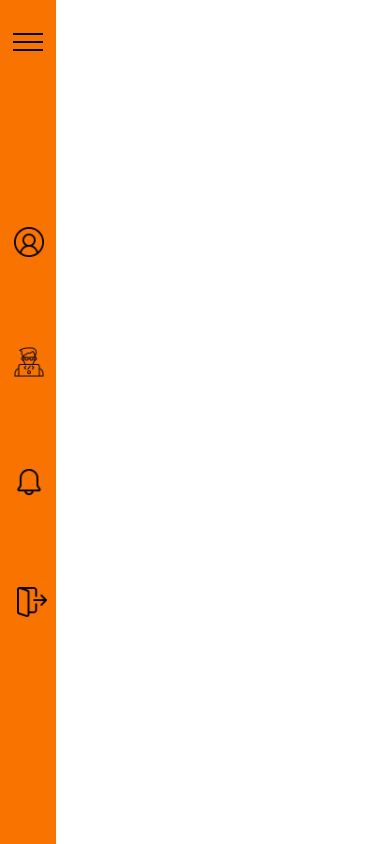
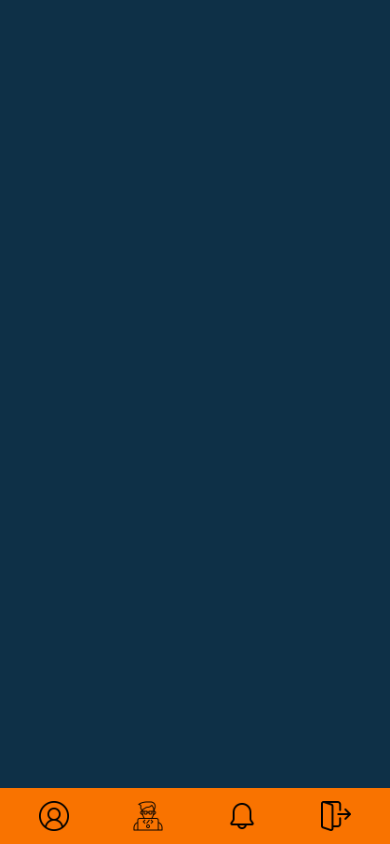
Before and after one commit to Sebastian-123-web/codeJunior, a React (Create React App) app: page /mn in a window 390 px wide. Built offline with nearby package versions, Linux system fonts and the light colour scheme.

Commit message:
cambios sebasG

```diff
--- a/src/components/CompanyPage/Developers/Perfil/PerfilDeveloperCompany.jsx
+++ b/src/components/CompanyPage/Developers/Perfil/PerfilDeveloperCompany.jsx
@@ -2,7 +2,7 @@ import './PerfilDeveloperCompany.css'
 import { useEffect, useState } from "react"
 import { DataDevCom } from '../../../../services/DataDevCom'
 
-const PerfildeveloperCompany = () => {
+const PerfildeveloperCompany = (props) => {
 
     const [ dev, setDev ] = useState([])
 
@@ -12,8 +12,8 @@ const PerfildeveloperCompany = () => {
     }
 
     useEffect( () => {
-        fetchDev(2, "developers");
-    }, [] )
+        fetchDev(props.id, "developers");
+    }, [props.id] )
 
     return (
         <div className="container2">
--- a/src/components/CompanyPage/DevelopersSection/Developers/Developers.css
+++ b/src/components/CompanyPage/DevelopersSection/Developers/Developers.css
@@ -2,6 +2,7 @@
 .company-dev-users {
   font-family: "Poppins", sans-serif;
   display: flex;
+  height: 100vh;
 }
 
 .company-dev-users_box {
@@ -11,6 +12,14 @@
   flex-wrap: wrap;
   max-width: 1200px;
   margin: 0 auto;
+}
+
+@media screen and (max-width:760px) {
+  .company-dev-users_box {
+    flex-direction: column;
+    justify-content: space-evenly;
+    align-items: center;
+  }
 }
 
 .company-dev-users__cards {
@@ -125,7 +134,9 @@ p {
     overflow: scroll;
     overflow-x: hidden;
     width: 70rem;
-    height: 45rem;
+    max-width: 70rem;
+    height: 40rem;
+    max-height: 40rem;
     background-color: #fff;
     margin: 0 auto;
     position: absolute;
--- a/src/components/CompanyPage/DevelopersSection/Developers/Developers.js
+++ b/src/components/CompanyPage/DevelopersSection/Developers/Developers.js
@@ -8,6 +8,7 @@ import PerfildeveloperCompany from '../../Developers/Perfil/PerfilDeveloperCompa
 export default function Developers() {
   const [ data, setData ] = useState([]);
   const [ modal, setModal ] = useState(false);
+  const [ userId, setUserId ]= useState("")
 
   const DataDevCom = async () => {
     const response = await DataComDev();
@@ -26,7 +27,10 @@ export default function Developers() {
       <section className='company-dev-users'>
         <section className='company-dev-users_box'>
           {data.length > 0 && data.map((event) => (
-            <div className='company-dev-users__cards' onClick={() => setModal(!modal)}>
+            <div className='company-dev-users__cards' onClick={() => {
+              setModal(!modal);
+              setUserId(event.id);
+            }}>
 
               <div className='users-cards-header'>
                 <div className='users-cards-header__banner'>
@@ -50,13 +54,12 @@ export default function Developers() {
 
             </div>
           ))}
-
         </section>
       </section>
       <section className={`company-dev-users-modal ${modal && 'activeCompany-dev-users-modal'}`} >
         <div className={`background-modal ${modal && 'activeBackground-modal'}`} onClick={() => setModal(!modal)}></div>
         <section className={`dev-users_modal ${modal && 'activeDev-users_modal'}`}>
-          <PerfildeveloperCompany/>
+          <PerfildeveloperCompany id={userId}/>
         </section>
       </section>
     </section>
--- a/src/components/CompanyPage/DevelopersSection/SearchDevelopers/SearchDevelopers.css
+++ b/src/components/CompanyPage/DevelopersSection/SearchDevelopers/SearchDevelopers.css
@@ -2,6 +2,7 @@
   max-width: 1200px;
   margin: 0 auto;
   padding: 1.2rem 0 2.5rem 0;
+  display: flex;
 }
 
 .company-dev-search_box {
@@ -26,7 +27,7 @@
 
 .company-dev-search_box > button {
   width: 5rem;
-    background: #F8F8F8;
+  background: #f8f8f8;
   cursor: pointer;
   height: 45.2px;
   border-radius: 0 15px 15px 0;
@@ -35,5 +36,22 @@
 }
 
 .company-dev-search_box > button:hover {
-    background-color: #F0F0F0;
+  background-color: #f0f0f0;
 }
+
+@media screen and (max-width: 760px) {
+  .company-dev-search {
+    width: 80%;
+    justify-content: center;
+    align-items: center;
+  }
+
+  .company-dev-search_box {
+    width: 100%;
+    margin-left: 0;
+  }
+
+  .company-dev-search_box > input {
+    width: 100%;
+  }
+}
--- a/src/components/CompanyPage/MenuEnterprise/MenuEnterprise.css
+++ b/src/components/CompanyPage/MenuEnterprise/MenuEnterprise.css
@@ -11,7 +11,7 @@
 
 .outlet {
   flex-grow: 1;
-  background-color: #fff;
+  /* background-color: #fff; */
 }
 
 .menu {
@@ -26,6 +26,7 @@
     flex-direction: column;
 }
 
+
 .menu-fixed {
   width: 4rem;
   height: 100vh;
@@ -36,6 +37,9 @@
 .menu__dc-fixed {
   width: 16rem;
 }
+
+
+
 
 .nav {
   display: flex;
@@ -94,6 +98,7 @@
     transition: all .3s;
 }
 
+
 /*
     HAMBURGUESA
 */
@@ -137,3 +142,61 @@
   .activeLine3__bars-menu {
     transform: rotate(-45deg) translate(-4px, 2px);
   }
+
+
+@media screen and (max-width:760px) {
+  .rola {
+    flex-direction: column;
+  }
+
+  .bars__menu {
+   display: none;
+  }
+
+  .menu {
+    position: fixed;
+    z-index: 1;
+    bottom: 0;
+    min-width: 100%;
+    height: 4rem;
+    min-height: 4rem;
+    /* background-color: red; */
+  }
+
+  .menu-fixed {
+   /* display: none; */
+    background-color: red;
+    min-width: none;
+    width: 100%;
+    height: 4rem;
+  }
+
+  .nav {
+    width: 100%;
+  height: 100%;
+  }
+
+  .list {
+    flex-direction: row !important;
+    height: 100%;
+    width: 100%;
+  }
+
+  .list li {
+    width: 1rem;
+  }
+
+  .links {
+    width: 1rem;
+    display: flex;
+    flex-direction: column;
+  }
+
+  .icon-enterprise {
+    margin: 0px !important;
+  }
+
+  .link-name {
+    display: none;
+  }
+ }
--- a/src/components/DevelopersPage/MenuDeveloper/MenuDeveloper.css
+++ b/src/components/DevelopersPage/MenuDeveloper/MenuDeveloper.css
@@ -1,4 +1,4 @@
-@import url('https://fonts.googleapis.com/css2?family=Poppins:ital,wght@0,200;0,300;0,400;0,500;1,600&display=swap');
+/* @import url('https://fonts.googleapis.com/css2?family=Poppins:ital,wght@0,200;0,300;0,400;0,500;1,600&display=swap');
 
 /*
     MENU
--- a/src/components/DevelopersPage/MenuDeveloper/MenuDeveloper.js
+++ b/src/components/DevelopersPage/MenuDeveloper/MenuDeveloper.js
@@ -1,6 +1,6 @@
 import { NavLink, Outlet } from 'react-router-dom'
 import { useState } from 'react'
-import './MenuDeveloper.css'
+// import './MenuDeveloper.css'
 
 import developer from '../../../assets/MenuEnterpriseIcons/developer.png'
 import logout from '../../../assets/MenuEnterpriseIcons/logout.png'
```
Lines whose indentation alone changed are shown as unchanged.
